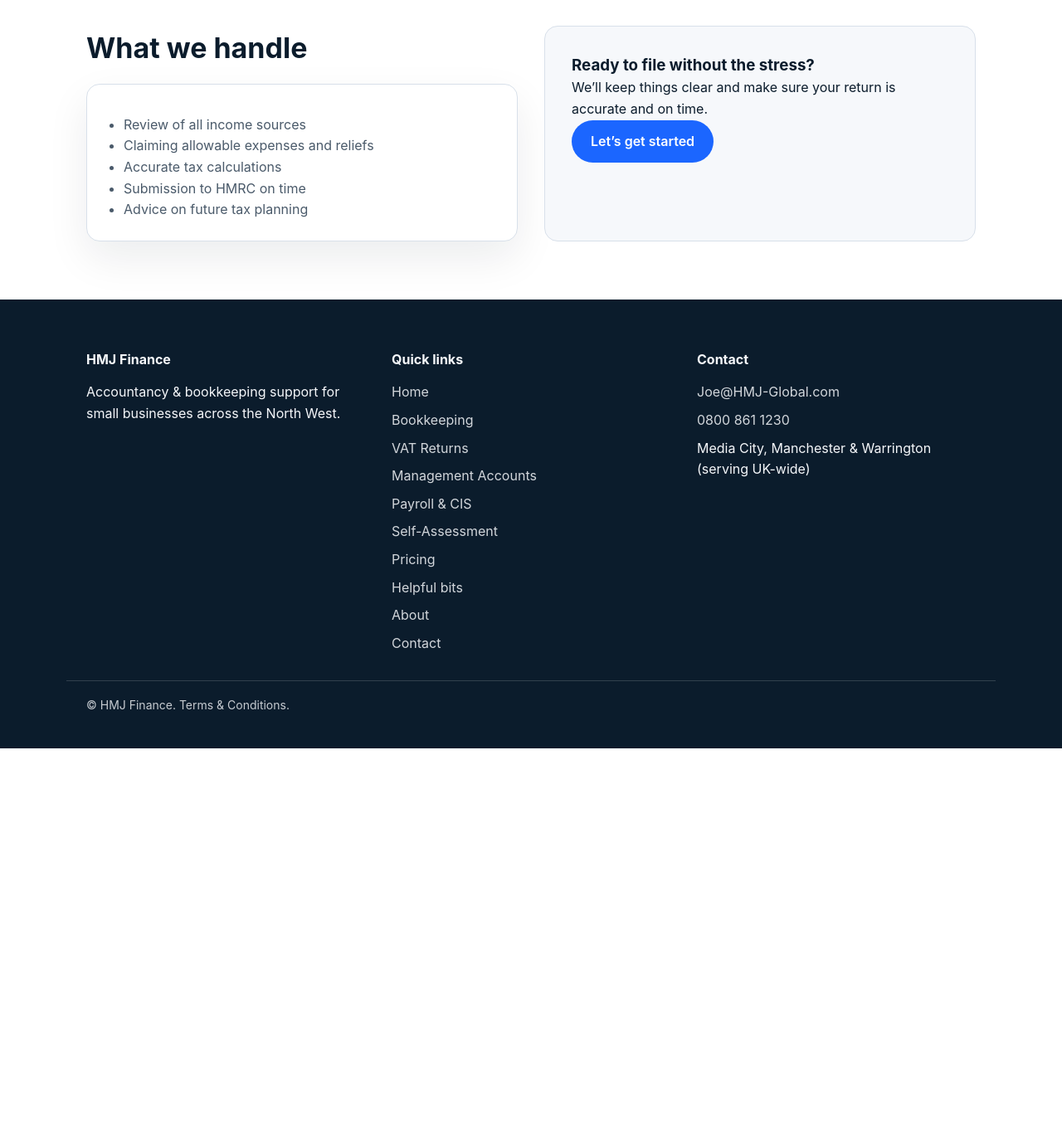
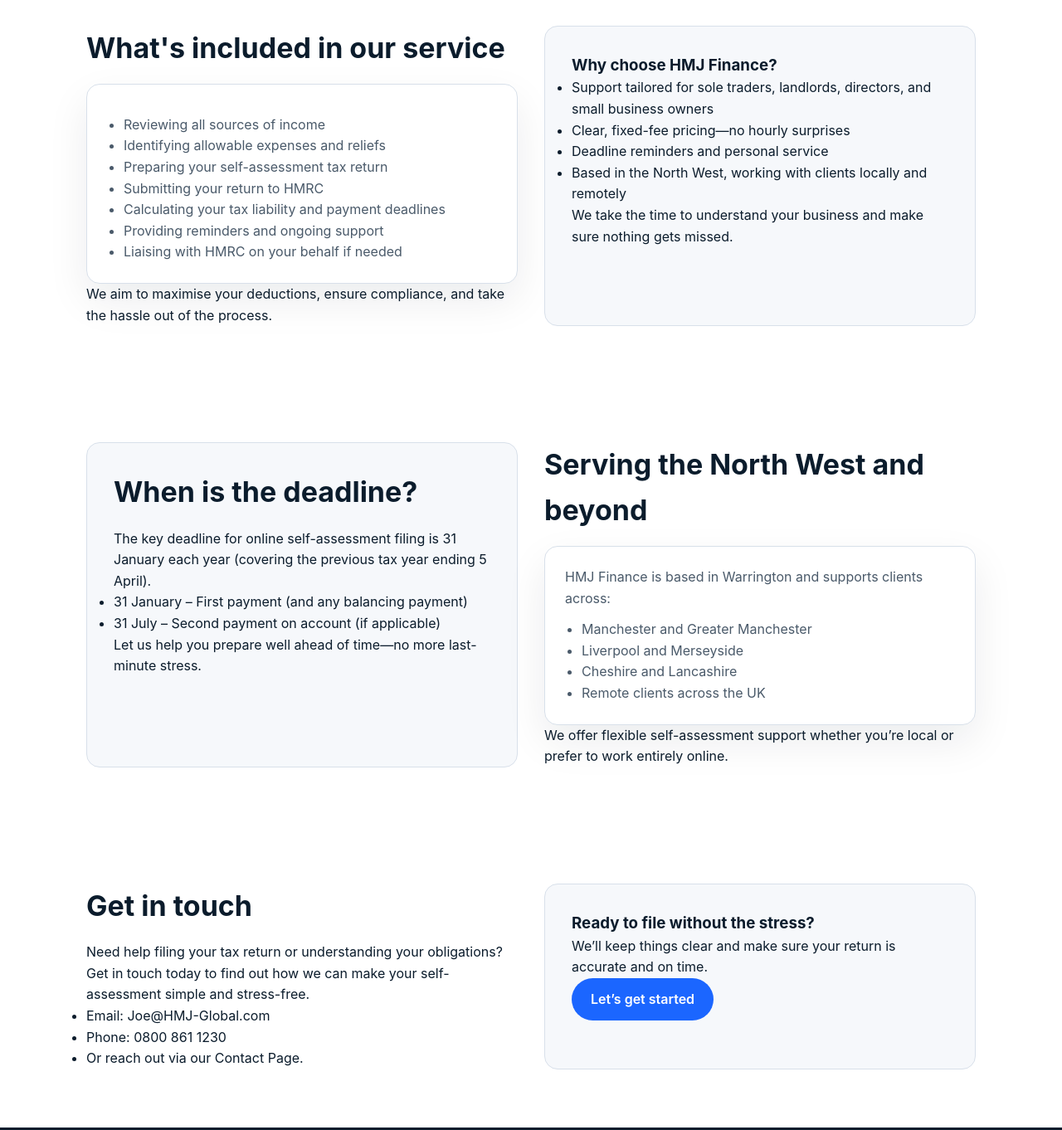
Before and after one commit to tozer89/hmj-site-5, a plain HTML site: page self-assessment.html in a window 1280 px wide. Shown: the part 880-2242 px from the top of the page at 83% size. Before the commit the page ends 1782 px from the top, so only its background shows below. Drawn offline with Linux system fonts and the light colour scheme.

Commit message:
Update self-assessment page content

```diff
--- a/self-assessment.html
+++ b/self-assessment.html
@@ -15,7 +15,7 @@
 <body>
   <div class="top-bar">
     <div class="container">
-      <span>Stress-free self-assessment support.</span>
+      <span>Whatever your needs - drop us an email and we can get something sorted - you don't need to fit one of the packages!</span>
       <a href="contact.html">Get support</a>
     </div>
   </div>
@@ -59,12 +59,15 @@
           </div>
         </div>
         <div class="highlight">
-          <h2 class="section-title">Who needs a self-assessment?</h2>
+          <h2 class="section-title">Who needs to file a self-assessment?</h2>
           <ul>
-            <li>Sole traders and self-employed individuals</li>
-            <li>Company directors with additional income</li>
-            <li>Freelancers, contractors, and consultants</li>
-            <li>Landlords or those with rental income</li>
+            <li>A sole trader or freelancer</li>
+            <li>A company director with income outside PAYE</li>
+            <li>A landlord with rental income</li>
+            <li>Receiving dividends or other untaxed income</li>
+            <li>Earning over £100,000 per year</li>
+            <li>Filing on behalf of a partnership</li>
+            <li>Claiming tax relief on pension contributions or expenses</li>
           </ul>
         </div>
       </div>
@@ -73,16 +76,70 @@
     <section class="section">
       <div class="container split">
         <div>
-          <h2 class="section-title">What we handle</h2>
+          <h2 class="section-title">What's included in our service</h2>
           <div class="card">
             <ul>
-              <li>Review of all income sources</li>
-              <li>Claiming allowable expenses and reliefs</li>
-              <li>Accurate tax calculations</li>
-              <li>Submission to HMRC on time</li>
-              <li>Advice on future tax planning</li>
+              <li>Reviewing all sources of income</li>
+              <li>Identifying allowable expenses and reliefs</li>
+              <li>Preparing your self-assessment tax return</li>
+              <li>Submitting your return to HMRC</li>
+              <li>Calculating your tax liability and payment deadlines</li>
+              <li>Providing reminders and ongoing support</li>
+              <li>Liaising with HMRC on your behalf if needed</li>
             </ul>
           </div>
+          <p>We aim to maximise your deductions, ensure compliance, and take the hassle out of the process.</p>
+        </div>
+        <div class="highlight">
+          <h3>Why choose HMJ Finance?</h3>
+          <ul>
+            <li>Support tailored for sole traders, landlords, directors, and small business owners</li>
+            <li>Clear, fixed-fee pricing—no hourly surprises</li>
+            <li>Deadline reminders and personal service</li>
+            <li>Based in the North West, working with clients locally and remotely</li>
+          </ul>
+          <p>We take the time to understand your business and make sure nothing gets missed.</p>
+        </div>
+      </div>
+    </section>
+
+    <section class="section">
+      <div class="container split">
+        <div class="highlight">
+          <h2 class="section-title">When is the deadline?</h2>
+          <p>The key deadline for online self-assessment filing is 31 January each year (covering the previous tax year ending 5 April).</p>
+          <ul>
+            <li>31 January – First payment (and any balancing payment)</li>
+            <li>31 July – Second payment on account (if applicable)</li>
+          </ul>
+          <p>Let us help you prepare well ahead of time—no more last-minute stress.</p>
+        </div>
+        <div>
+          <h2 class="section-title">Serving the North West and beyond</h2>
+          <div class="card">
+            <p>HMJ Finance is based in Warrington and supports clients across:</p>
+            <ul>
+              <li>Manchester and Greater Manchester</li>
+              <li>Liverpool and Merseyside</li>
+              <li>Cheshire and Lancashire</li>
+              <li>Remote clients across the UK</li>
+            </ul>
+          </div>
+          <p>We offer flexible self-assessment support whether you’re local or prefer to work entirely online.</p>
+        </div>
+      </div>
+    </section>
+
+    <section class="section">
+      <div class="container split">
+        <div>
+          <h2 class="section-title">Get in touch</h2>
+          <p>Need help filing your tax return or understanding your obligations? Get in touch today to find out how we can make your self-assessment simple and stress-free.</p>
+          <ul>
+            <li><a href="mailto:Joe@HMJ-Global.com">Email: Joe@HMJ-Global.com</a></li>
+            <li><a href="tel:08008611230">Phone: 0800 861 1230</a></li>
+            <li>Or reach out via our <a href="contact.html">Contact Page</a>.</li>
+          </ul>
         </div>
         <div class="highlight">
           <h3>Ready to file without the stress?</h3>
```
